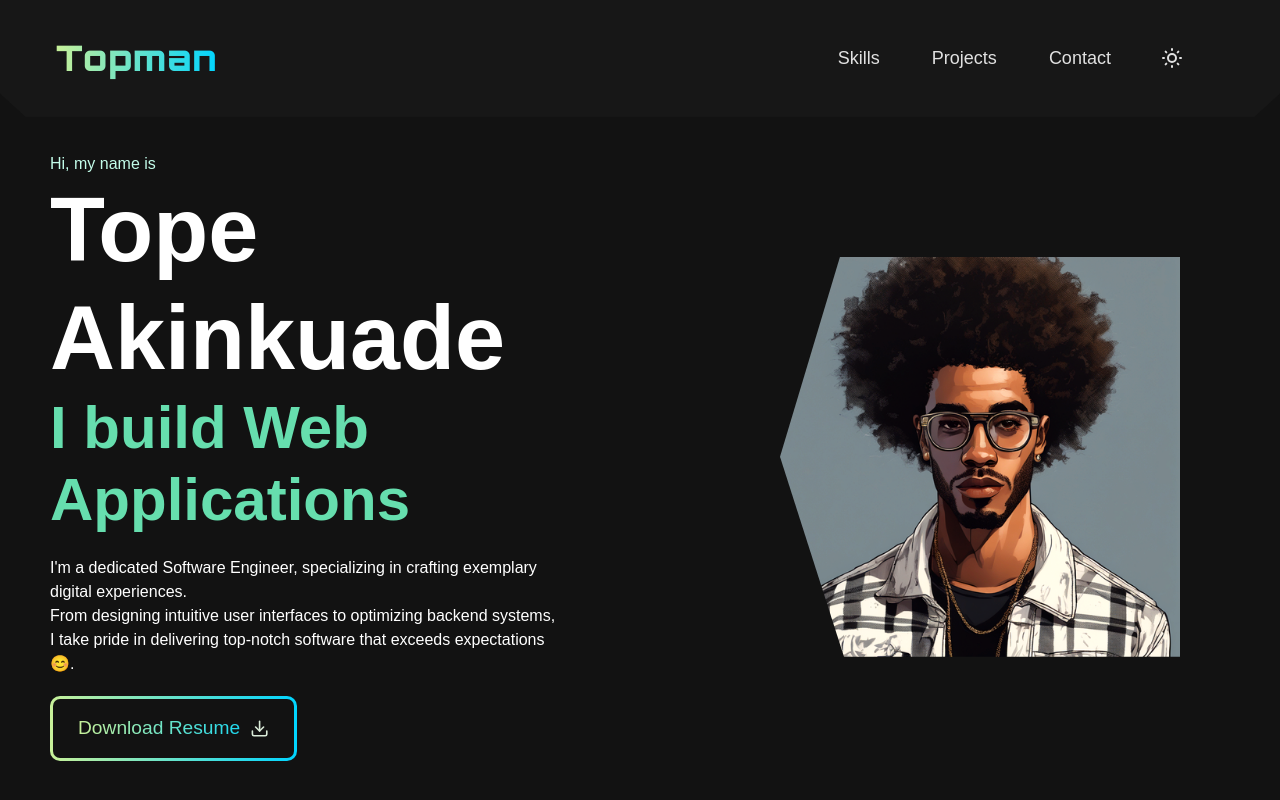
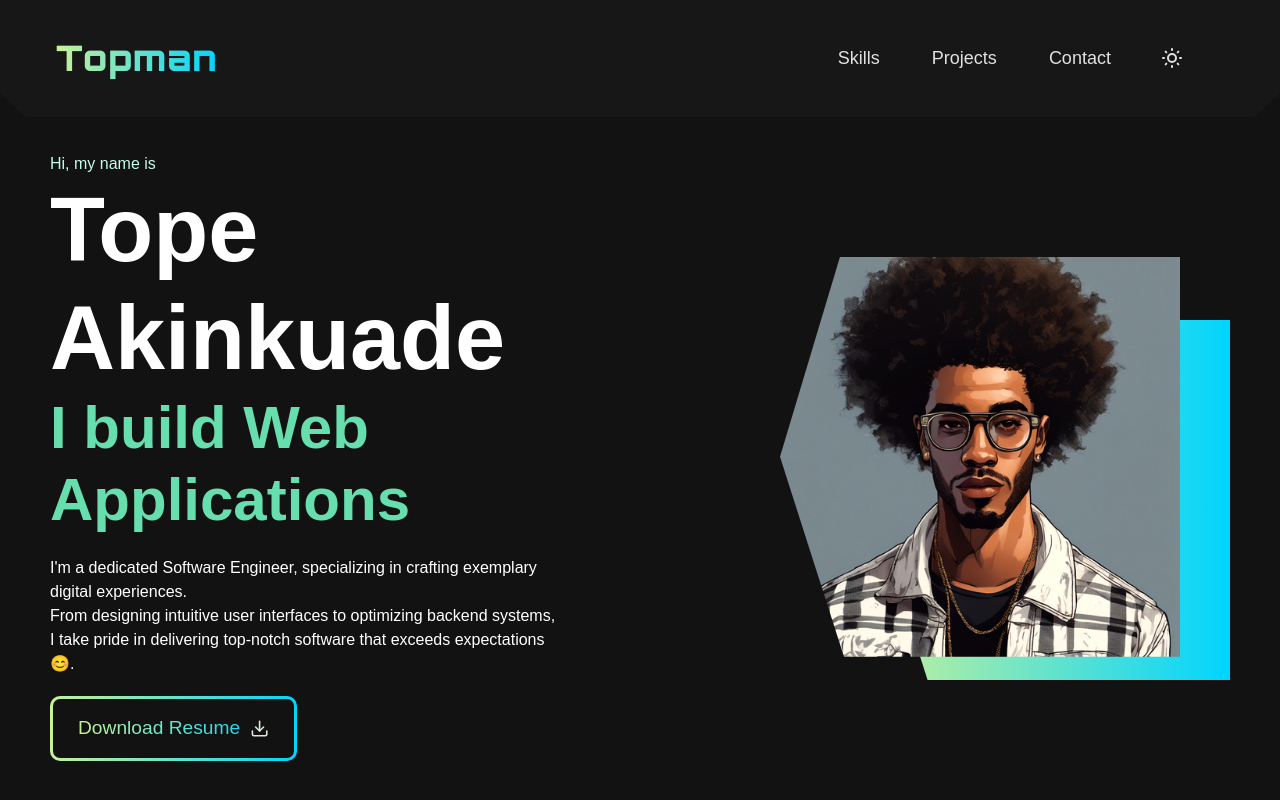
Before and after one commit to Topman-14/portfolio, a Next.js app: page / in a window 1280 px wide. Built offline with nearby package versions, Linux system fonts and the light colour scheme; a web font is replaced by a local one.

Commit message:
add base to image

```diff
--- a/app/components/Hero.jsx
+++ b/app/components/Hero.jsx
@@ -3,17 +3,8 @@ import styles from '../styles/Hero.module.css'
 import { FaGithub, FaLinkedin } from "react-icons/fa6";
 import Image from 'next/image';
 import Button from './Button';
+import Link from 'next/link';
 function Hero({darkMode}) {
-
-  const handleDownload = () => {
-    // const link = document.createElement('a');
-    // link.download = 'Example-PDF-File';
-
-    // link.href = ExamplePdf;
-
-    // link.click();
-    console.log("hey")
-  };
 
 
   return (
@@ -28,10 +19,16 @@ function Hero({darkMode}) {
               From designing intuitive user interfaces to optimizing backend systems,
               I take pride in delivering top-notch software that exceeds expectations 😊.
             </p>
-            <Button isFilled={true} text={"Download Resume"} icon={"download"} isDarkMode={darkMode} onClick={handleDownload}/>
+            <Link href={"/Resume_Akinkuade_Temitope.docx.pdf"} download="Resume-Topman" target="_blank" rel="noreferrer">
+              <Button isFilled={true} text={"Download Resume"} icon={"download"} isDarkMode={darkMode}/>
+            </Link>
           </div>
-          <div className={styles.heroImg}>
-            <Image src={"/images/me.png"} height={400} width={300}/>
+          <div>
+            <div className={styles.heroImg}>
+              <Image src={"/images/me.png"} height={400} width={300} alt='An image of me - Topman' priority={true}/>
+            </div>
+            <div className={styles.heroImgBase} style={darkMode? {background:"linear-gradient(90deg, rgba(200,241,153,1) 0%, rgba(0,212,255,1) 100%)"}: {background:"black"}}>
+            </div>
           </div>
       </section>
   )
--- a/app/styles/Hero.module.css
+++ b/app/styles/Hero.module.css
@@ -31,15 +31,26 @@
     transition: 0.3s;
 }
 .heroImg{
-    overflow: hidden;
+    /* overflow: hidden; */
     width: 400px;
-    height: 400px;
-    /* clip-path: polygon(50% 0%, 100% 5%, 100% 80%, 51% 100%, 0 95%, 0 20%); */
+    width: 400px;
+    z-index: 999;
     clip-path: polygon(15% 0, 100% 0%, 100% 100%, 16% 100%, 0 50%);
     margin-right: 50px;
+    position: relative;
+}
+.heroImgBase{
+    position: absolute;
+    right: 50px;
+    bottom: 120px;
+    width: 360px;
+    height: 360px;
+    clip-path: polygon(15% 0, 100% 0%, 100% 100%, 16% 100%, 0 50%);
+    transition: 0.2s ease;
 }
 .heroImg img{
     object-fit: cover;
-    width: 100%;
-    height: 100%;
+    width: auto;
+    z-index: 999;
+    position: relative;
 }
```
Also changed, not shown: 1 other file (tests, documents, lock files or other folders).
